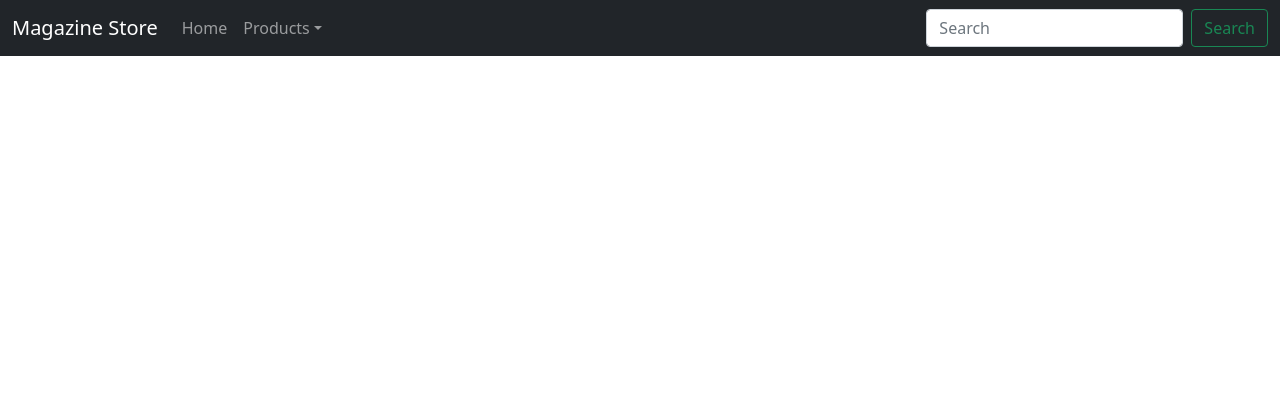
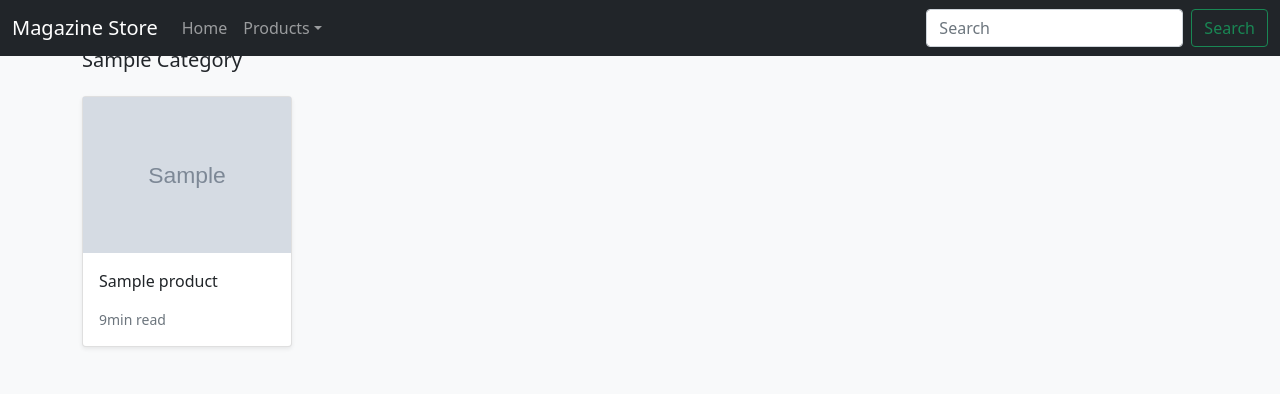
Before and after one commit to mamuzaan/Portfolio_MS5, a Django app: a page that uses store/templates/store/products/category.html in a window 1280 px wide. Shown: the top 394 px of the page. Run offline with Django 3.2, Linux system fonts and the light colour scheme; tables that the repository leaves empty hold one stand-in row (values such as "Sample post"); grey boxes marked "Sample" are stand-in pictures.

Commit message:
Added category templates and its extends from home template

```diff
--- a/store/templates/store/products/category.html
+++ b/store/templates/store/products/category.html
@@ -5,5 +5,35 @@
 {% if category %}{{ category.name }}{% else %}Products{% endif %}
 {% endblock %}
 {% block content %}
+<main>
+    <div class="album py-5 bg-light">
+      <div class="container">
+
+        <div class="pb-3 h5">{{category.name|title}}</div>
+        <div class="row row-cols-1 row-cols-sm-2 row-cols-md-5 g-3">
+
+          {% for product in products %}
+
+          <div class="col">
+            <div class="card shadow-sm">
+            <img class="img-fluid" alt="Responsive image" src="{{ product.image.url }}">
+
+              <div class="card-body">
+                <p class="card-text">
+                  <a class="text-dark text-decoration-none" href="{{ product.get_absolute_url }}">{{ product.title }}</a>
+                </p>
+                <div class="d-flex justify-content-between align-items-center">
+                  <small class="text-muted">9min read</small>
+                </div>
+              </div>
+            </div>
+          </div>
+
+          {% endfor %}
+
+        </div>
+      </div>
+    </div>
+  </main>
 
 {% endblock %}
```
